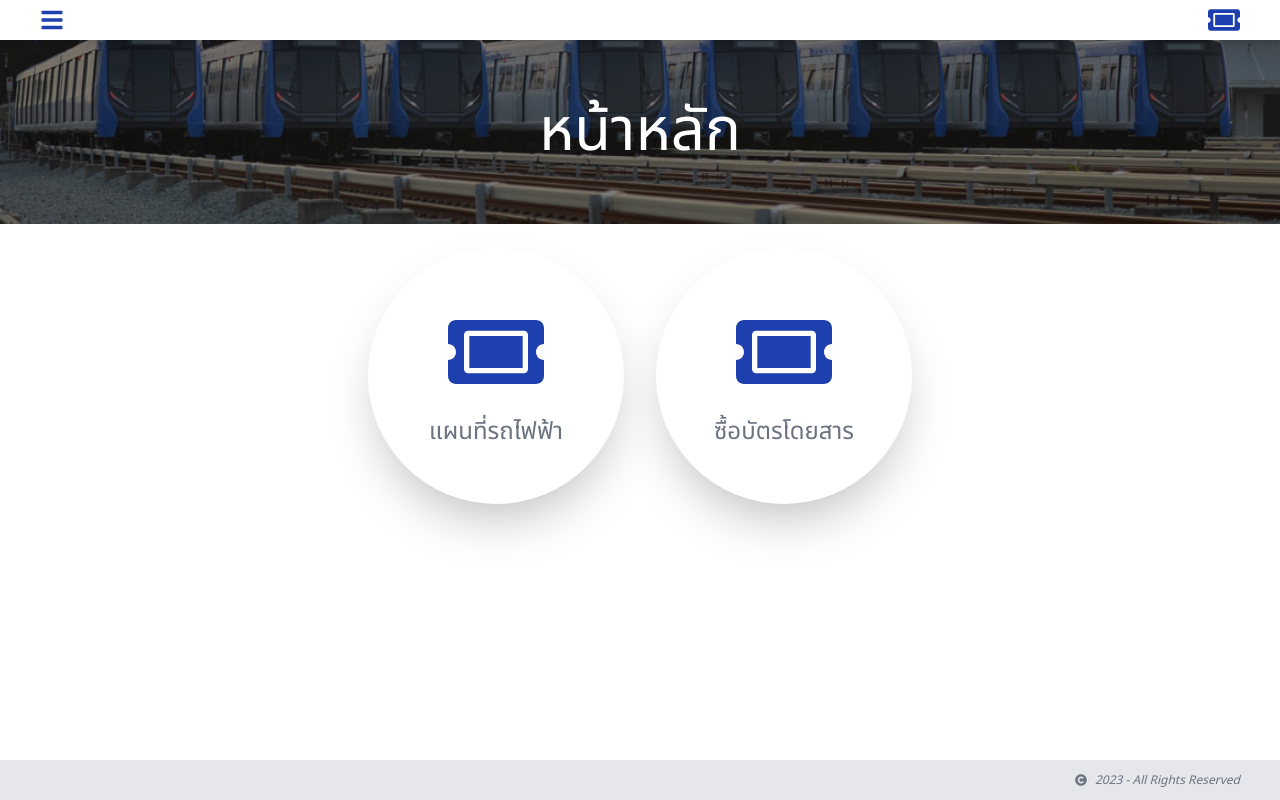
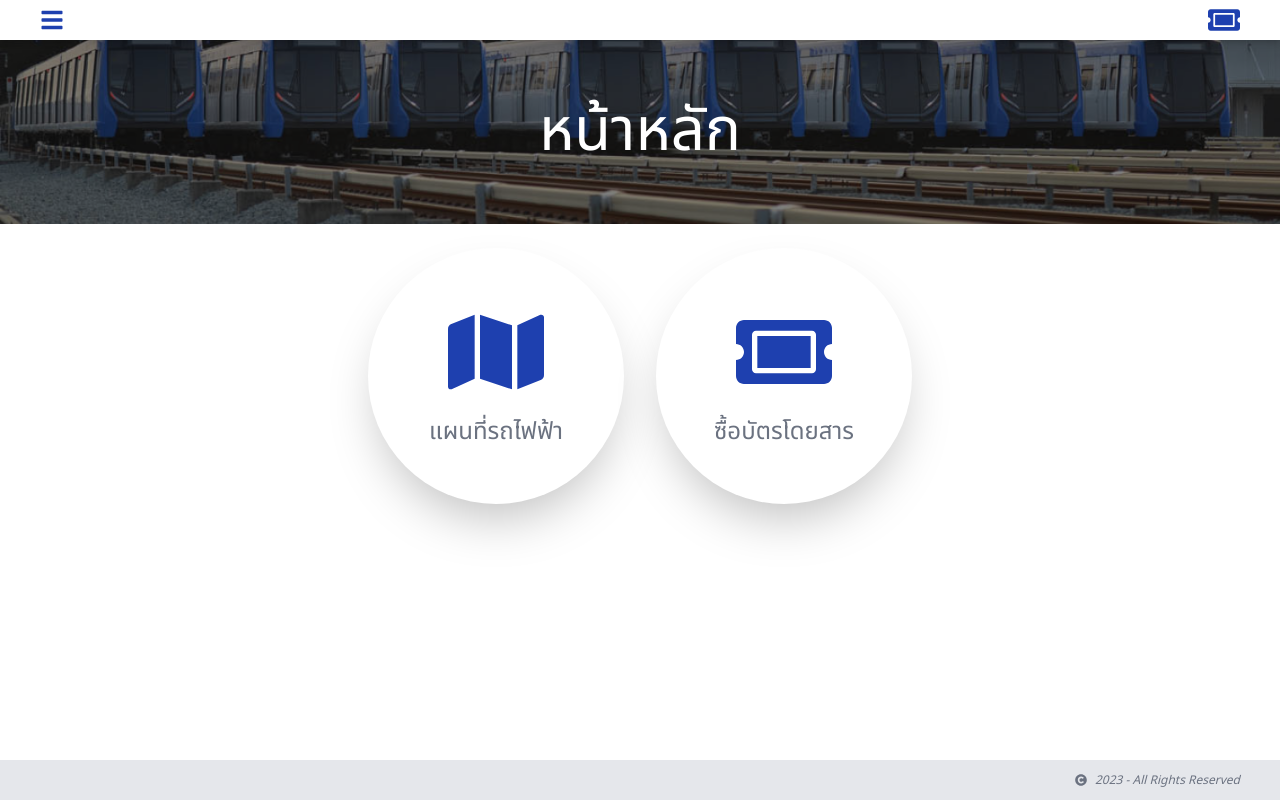
Before and after one commit to puwanarty/skytrain-ticket-booking, a Next.js app: page / in a window 1280 px wide. Built offline with nearby package versions, Linux system fonts and the light colour scheme.

Commit message:
fix: :bug: invalid icon

```diff
--- a/src/components/partials/Homepage.tsx
+++ b/src/components/partials/Homepage.tsx
@@ -15,7 +15,7 @@ const Homepage: React.FC = () => {
           key={index}
           className="flex h-64 w-64 cursor-pointer flex-col items-center justify-center rounded-full bg-white shadow-2xl transition-all duration-200 hover:scale-110 "
           onClick={() => onChangeState(item)}>
-          {item === 'map' ? (
+          {item === 'maps' ? (
             <FaMap className="h-24 w-24 text-blue-800" />
           ) : (
             <FaTicketAlt className="h-24 w-24 text-blue-800" />
```
